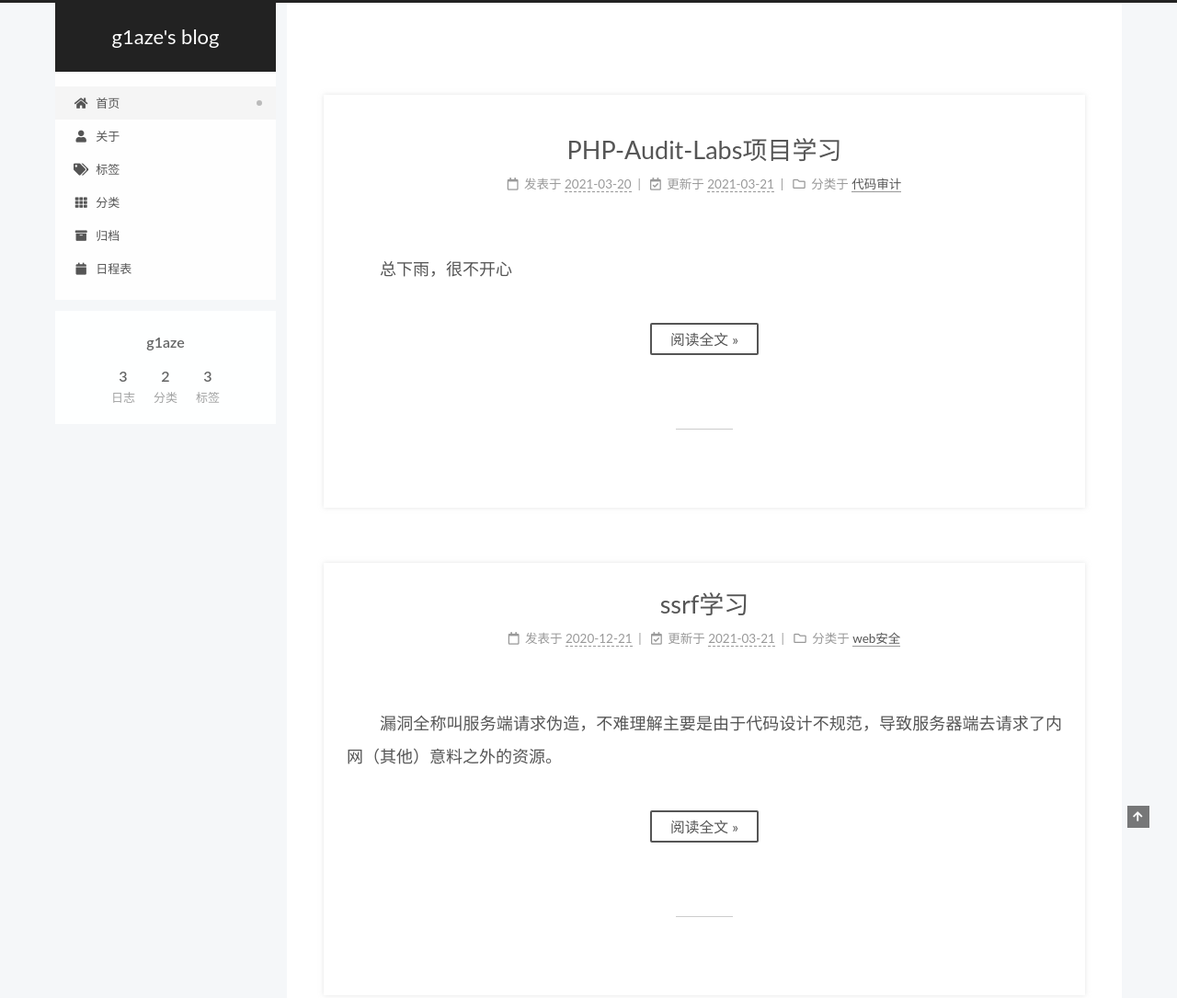
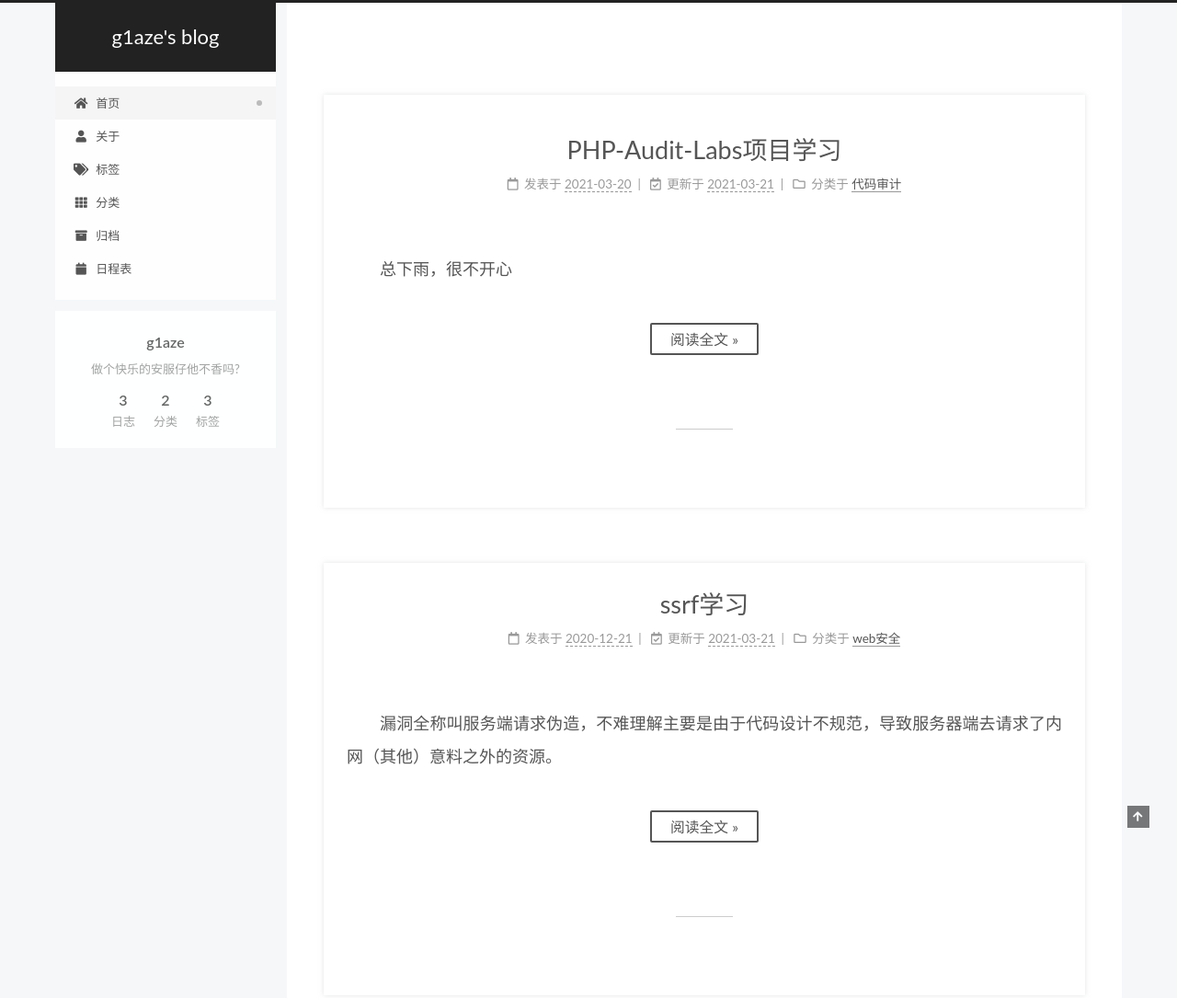
Before and after one commit to g1aze/g1aze.github.io, a plain HTML site: page index.html in a window 1280 px wide. Shown: the top 1085 px of the page at 92% size. Drawn offline with nearby package versions, Linux system fonts and the light colour scheme; no server answers.

Commit message:
Site updated: 2021-03-21 00:27:13

```diff
--- a/index.html
+++ b/index.html
@@ -23,10 +23,12 @@
     var NexT = window.NexT || {};
     var CONFIG = {"hostname":"example.com","root":"/","images":"/images","scheme":"Pisces","version":"8.1.0","exturl":false,"sidebar":{"position":"left","display":"post","padding":18,"offset":12},"copycode":false,"bookmark":{"enable":false,"color":"#222","save":"auto"},"fancybox":false,"mediumzoom":false,"lazyload":false,"pangu":false,"comments":{"style":"tabs","active":null,"storage":true,"lazyload":false,"nav":null},"motion":{"enable":true,"async":false,"transition":{"post_block":"fadeIn","post_header":"fadeInDown","post_body":"fadeInDown","coll_header":"fadeInLeft","sidebar":"fadeInUp"}},"prism":false,"i18n":{"placeholder":"搜索...","empty":"没有找到任何搜索结果：${query}","hits_time":"找到 ${hits} 个搜索结果（用时 ${time} 毫秒）","hits":"找到 ${hits} 个搜索结果"}};
   </script>
+<meta name="description" content="做个快乐的安服仔他不香吗?">
 <meta property="og:type" content="website">
 <meta property="og:title" content="g1aze&#39;s blog">
 <meta property="og:url" content="http://example.com/index.html">
 <meta property="og:site_name" content="g1aze&#39;s blog">
+<meta property="og:description" content="做个快乐的安服仔他不香吗?">
 <meta property="og:locale" content="zh_CN">
 <meta property="article:author" content="g1aze">
 <meta name="twitter:card" content="summary">
@@ -161,7 +163,7 @@
         <section class="site-overview-wrap sidebar-panel">
           <div class="site-author site-overview-item animated" itemprop="author" itemscope itemtype="http://schema.org/Person">
   <p class="site-author-name" itemprop="name">g1aze</p>
-  <div class="site-description" itemprop="description"></div>
+  <div class="site-description" itemprop="description">做个快乐的安服仔他不香吗?</div>
 </div>
 <div class="site-state-wrap site-overview-item animated">
   <nav class="site-state">
@@ -224,7 +226,7 @@
     <span hidden itemprop="author" itemscope itemtype="http://schema.org/Person">
       <meta itemprop="image" content="/images/avatar.gif">
       <meta itemprop="name" content="g1aze">
-      <meta itemprop="description" content="">
+      <meta itemprop="description" content="做个快乐的安服仔他不香吗?">
     </span>
 
     <span hidden itemprop="publisher" itemscope itemtype="http://schema.org/Organization">
@@ -311,7 +313,7 @@
     <span hidden itemprop="author" itemscope itemtype="http://schema.org/Person">
       <meta itemprop="image" content="/images/avatar.gif">
       <meta itemprop="name" content="g1aze">
-      <meta itemprop="description" content="">
+      <meta itemprop="description" content="做个快乐的安服仔他不香吗?">
     </span>
 
     <span hidden itemprop="publisher" itemscope itemtype="http://schema.org/Organization">
@@ -398,7 +400,7 @@
     <span hidden itemprop="author" itemscope itemtype="http://schema.org/Person">
       <meta itemprop="image" content="/images/avatar.gif">
       <meta itemprop="name" content="g1aze">
-      <meta itemprop="description" content="">
+      <meta itemprop="description" content="做个快乐的安服仔他不香吗?">
     </span>
 
     <span hidden itemprop="publisher" itemscope itemtype="http://schema.org/Organization">
```
Also changed, not shown: 2020/08/25/1、BAT XSS实例学习/index.html (+2 -2 lines), 2020/12/21/2、ssrf学习/index.html (+2 -2 lines), 2021/03/20/3、PHP-Audit-Labs项目学习/index.html (+2 -2 lines), about/index.html (+1 -1 lines), archives/2020/08/index.html (+3 -1 lines), archives/2020/12/index.html (+3 -1 lines), archives/2020/index.html (+3 -1 lines), archives/2021/03/index.html (+3 -1 lines), archives/2021/index.html (+3 -1 lines), archives/index.html (+3 -1 lines), categories/index.html (+3 -1 lines), categories/web安全/index.html (+3 -1 lines), categories/代码审计/index.html (+3 -1 lines), tags/PHP/index.html (+3 -1 lines), 3 more files.
